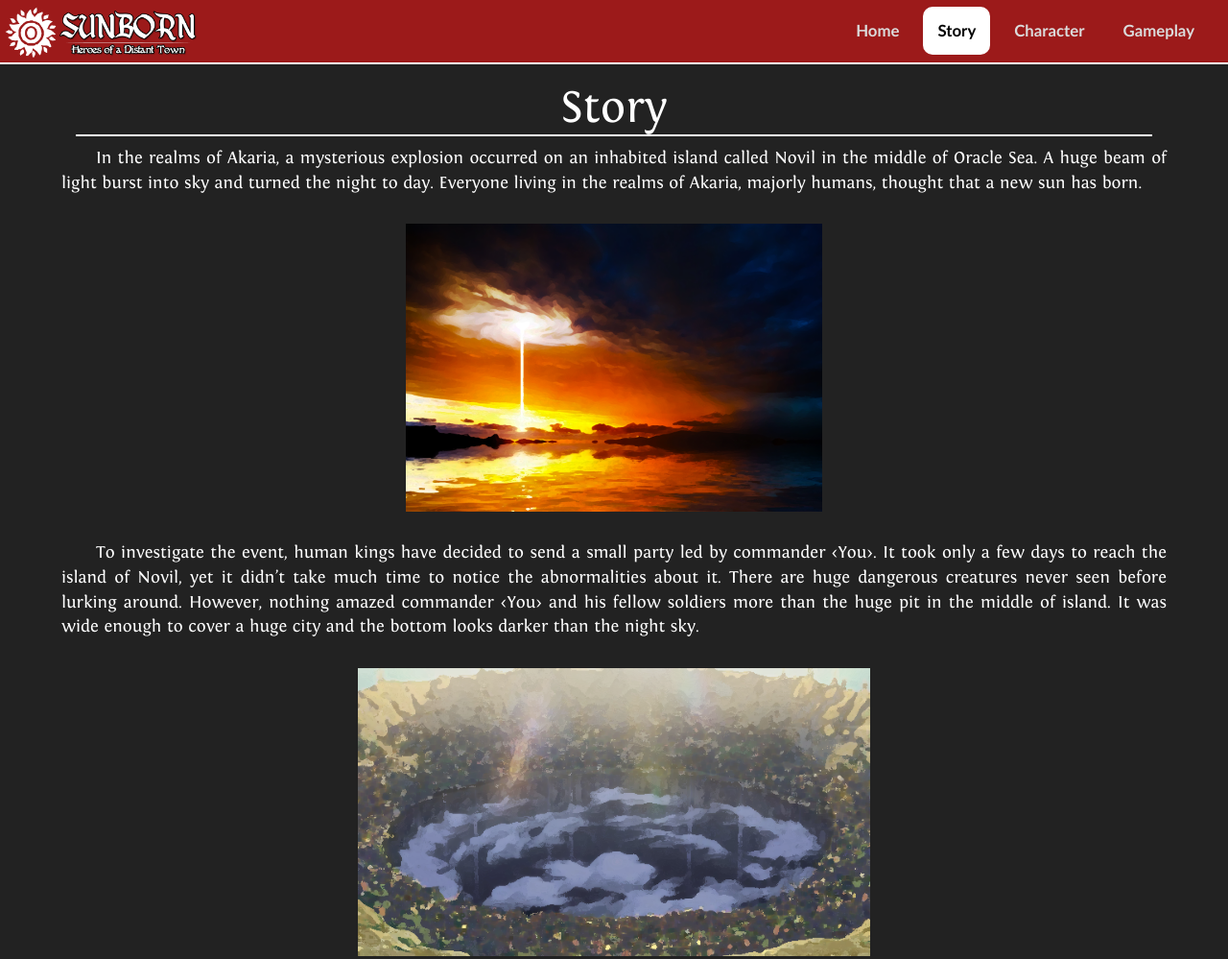
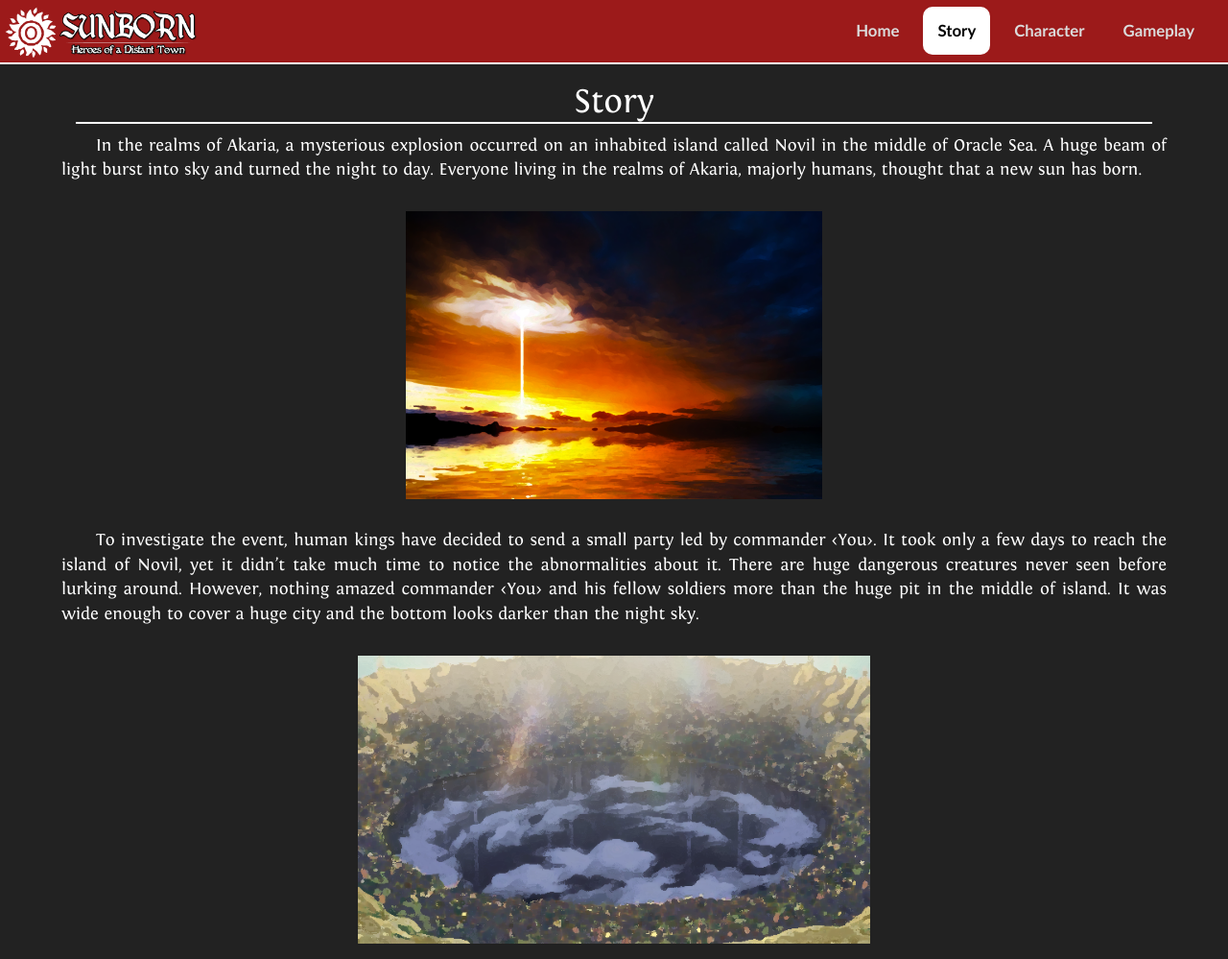
Before and after one commit to HermitDede/Sunborn-Website, a plain HTML site: page story.html in a window 1280 px wide. Shown: the top 999 px of the page at 96% size. Drawn offline with nearby package versions, Linux system fonts and the light colour scheme.

Commit message:
Update story.html

```diff
--- a/story.html
+++ b/story.html
@@ -55,7 +55,7 @@
         </div>
     </nav>
     <div class="container animated fadeIn">
-        <h2 style="text-align:center; border-bottom: 2px solid white; font-size: 48px">Story</h2>
+        <h2 style="text-align:center; border-bottom: 2px solid white;">Story</h2>
         <div class="row">
             <p class="tab">In the realms of Akaria, a mysterious explosion occurred on an inhabited island called Novil in the middle of
                 Oracle Sea. A huge beam of light burst into sky and turned the night to day. Everyone living in the realms
```
